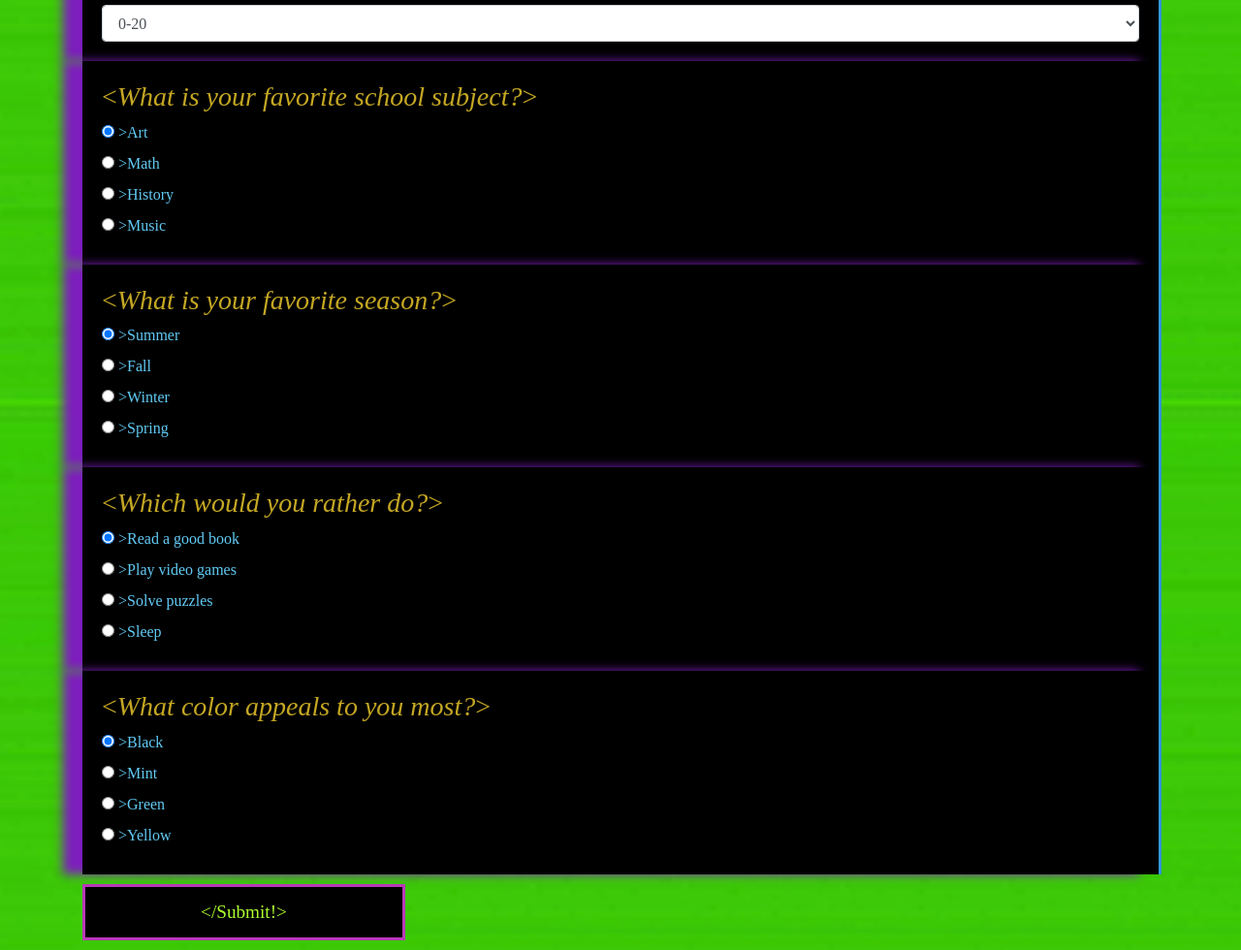
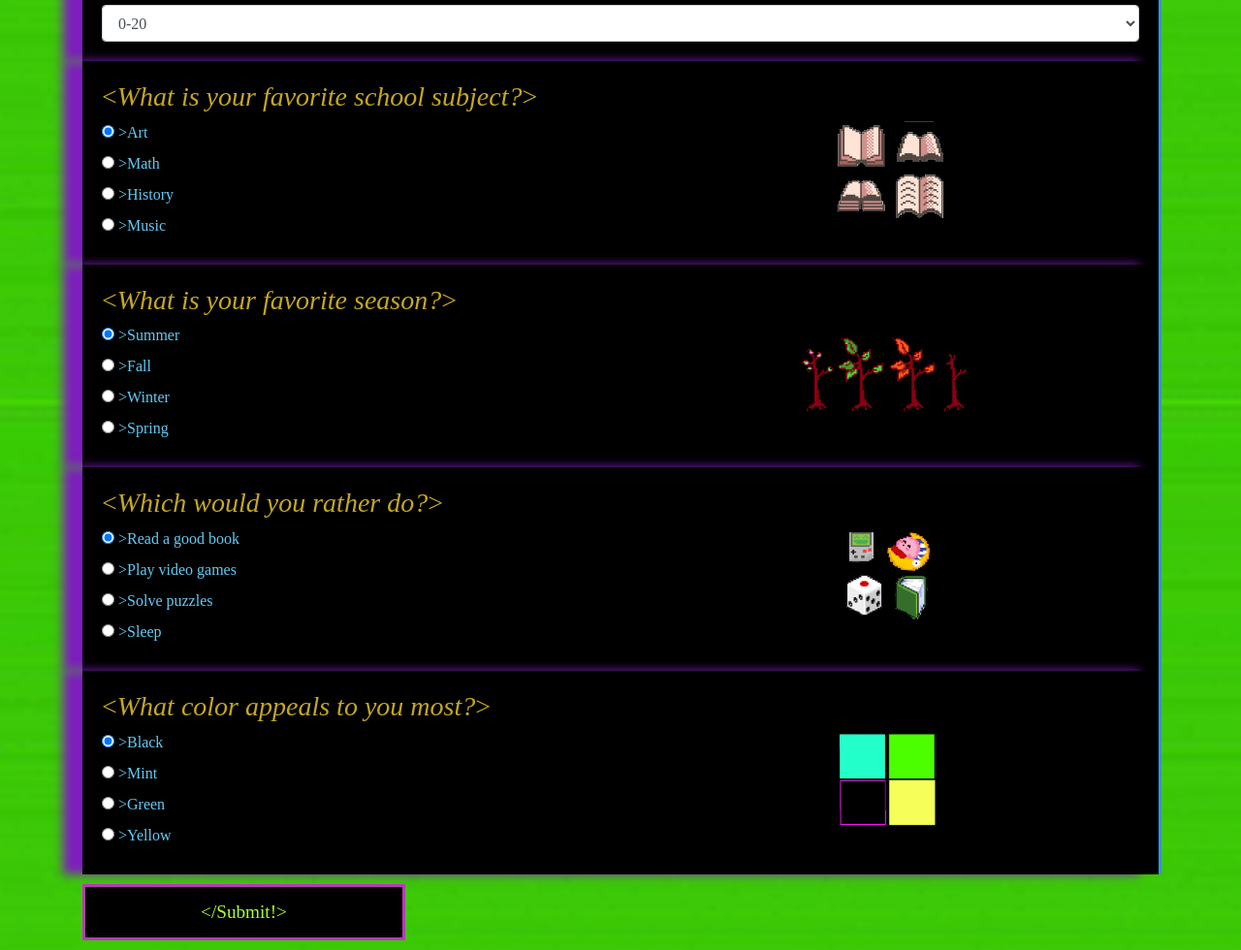
Before and after one commit to chynnalew/language-quiz, a plain HTML site: page index.html in a window 1280 px wide. Shown: the part 382-1362 px from the top of the page at 97% size. Drawn offline with Linux system fonts and the light colour scheme.

Commit message:
add images and column formatting to radio button forms

```diff
--- a/css/styles.css
+++ b/css/styles.css
@@ -31,6 +31,12 @@ img {
   display: block;
   margin: auto;
 }
+/* img .quiz {
+  max-height: 200px;
+  width:auto;
+  display:block;
+  margin: auto;
+} */
 
 .jumbotron {
   background-color: black;
--- a/index.html
+++ b/index.html
@@ -30,6 +30,8 @@
 
       <div class="quizLayout" id="school">
         <h3><em>What is your favorite school subject?</em></h3>
+         <div class="row">
+          <div class="col-6">
             <div class="radio" id=art>
               <input type="radio" name="subject" value="20" checked>
               <label for="art">Art</label>
@@ -47,9 +49,16 @@
               <label for="music">Music</label>
             </div>
           </div>
+          <div class="col-6">
+            <img src="img/school.jpg" alt="8-bit books">
+          </div>
+         </div>
+      </div>
 
       <div class="quizLayout" id="season">
         <h3><em>What is your favorite season?</em></h3>
+        <div class="row">
+          <div class="col-6">
             <div class="radio" id="summer">
               <input type="radio" name="seasons" value="1" checked>
               <label for="summer">Summer</label>
@@ -67,9 +76,16 @@
               <label for="spring">Spring</label>
             </div>
           </div>
+          <div class="col-6">
+            <img src="img/seasons.png" alt="8-bit trees in each season">
+          </div>
+        </div>
+      </div>
 
       <div class="quizLayout" id="activity">
         <h3><em>Which would you rather do?</em></h3>
+        <div class="row">
+          <div class="col-6">
             <div class="radio" id="read">
               <input type="radio" name="activities" value="50" checked>
               <label for="read">Read a good book</label>
@@ -87,9 +103,16 @@
               <label for="sleep">Sleep</label>
             </div>
           </div>
+          <div class="col-6">
+            <img src="img/activities.jpg" alt="a-bit image of sleeping, videogames, dice, and book">
+          </div>
+        </div>
+      </div>
 
       <div class="quizLayout" id="color">
         <h3><em>What color appeals to you most?</em></h3>
+        <div class="row">
+          <div class="col-6">
             <div class="radio" id="black">
               <input type="radio" name="colors" value="50" checked>
               <label for="black">Black</label>
@@ -105,6 +128,11 @@
             <div class="radio" id="yellow">
               <input type="radio" name="colors" value="10">
               <label for="yellow">Yellow</label>
+            </div>
+          </div>
+          <div class="col-6">
+            <img src="img/color.jpg" alt="the colors yellow, black, mint, and green">
+          </div>
         </div>
       </div>
 
```
Also changed, not shown: img/activities.jpg (added), img/color.jpg (added), img/school.jpg (added), img/seasons.png (added), 2 other files. Lines whose indentation alone changed are shown as unchanged.
